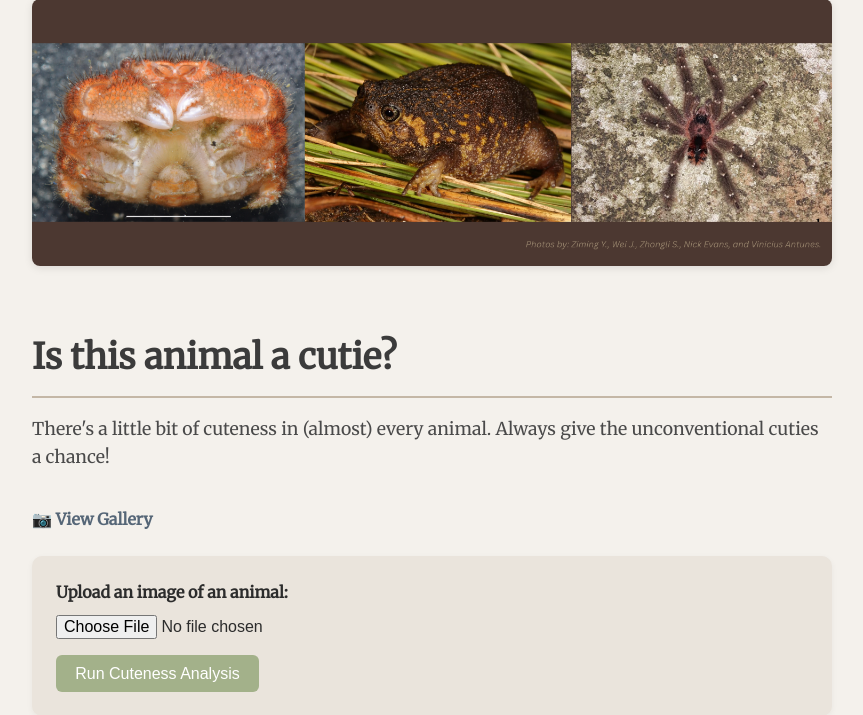
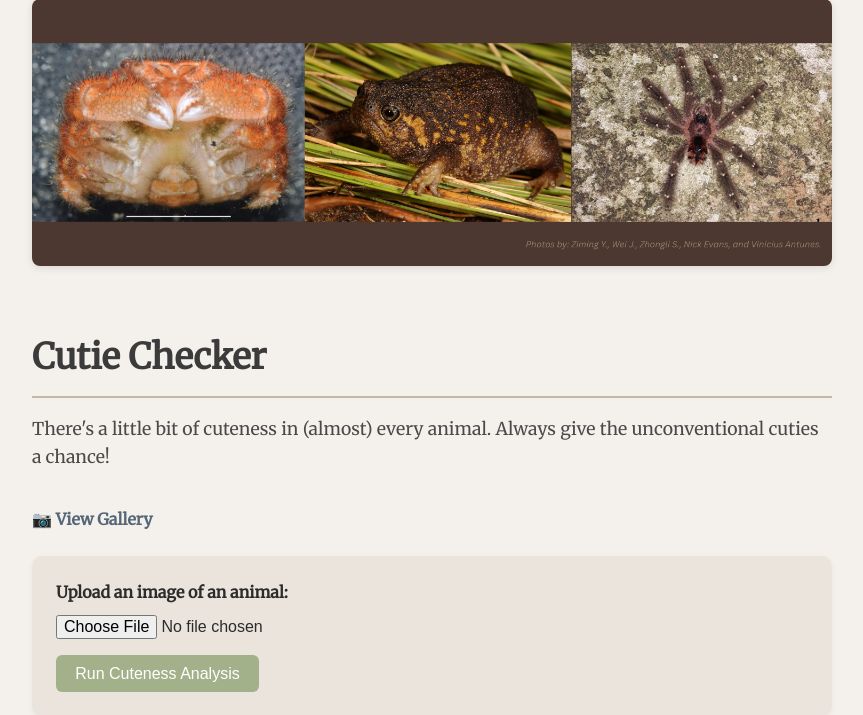
Before and after one commit to LaurenLiebhaber/cute-animal-checker, a Flask app: page / in a window 1280 px wide. Shown: the part 33-748 px from the top of the page, without its empty margins (208-1071 px from the left). Run offline with Flask 3, Linux system fonts and the light colour scheme.

Commit message:
Update titles and subheader for cutie checker

```diff
--- a/templates/index.html
+++ b/templates/index.html
@@ -105,7 +105,7 @@
     <!-- Header image here -->
     <img src="{{ url_for('static', filename='header.png') }}" alt="Header banner" class="header-image">
 
-    <h1>Is this animal a cutie?</h1>
+    <h1>Cutie Checker</h1>
 
     <p class="subheader">
      There's a little bit of cuteness in (almost) every animal. Always give the unconventional cuties a chance!
```
